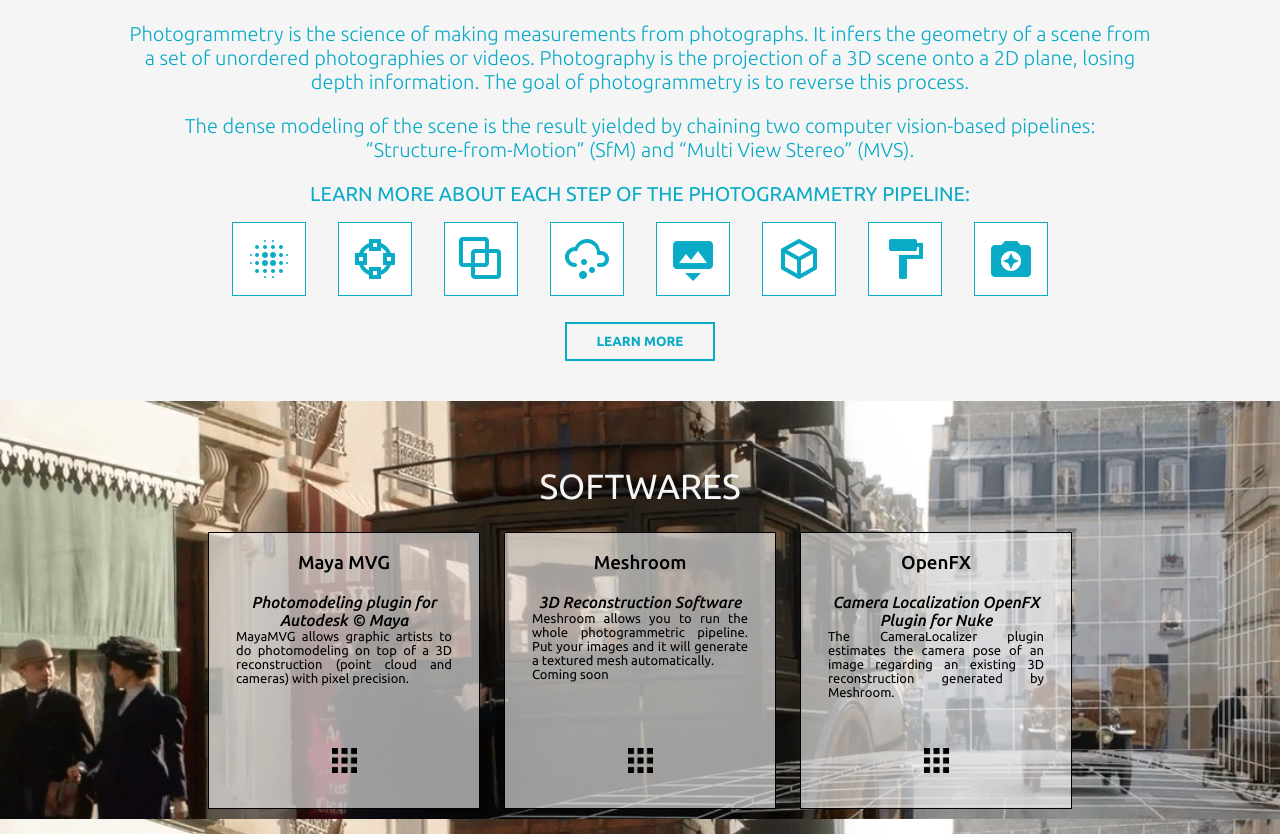
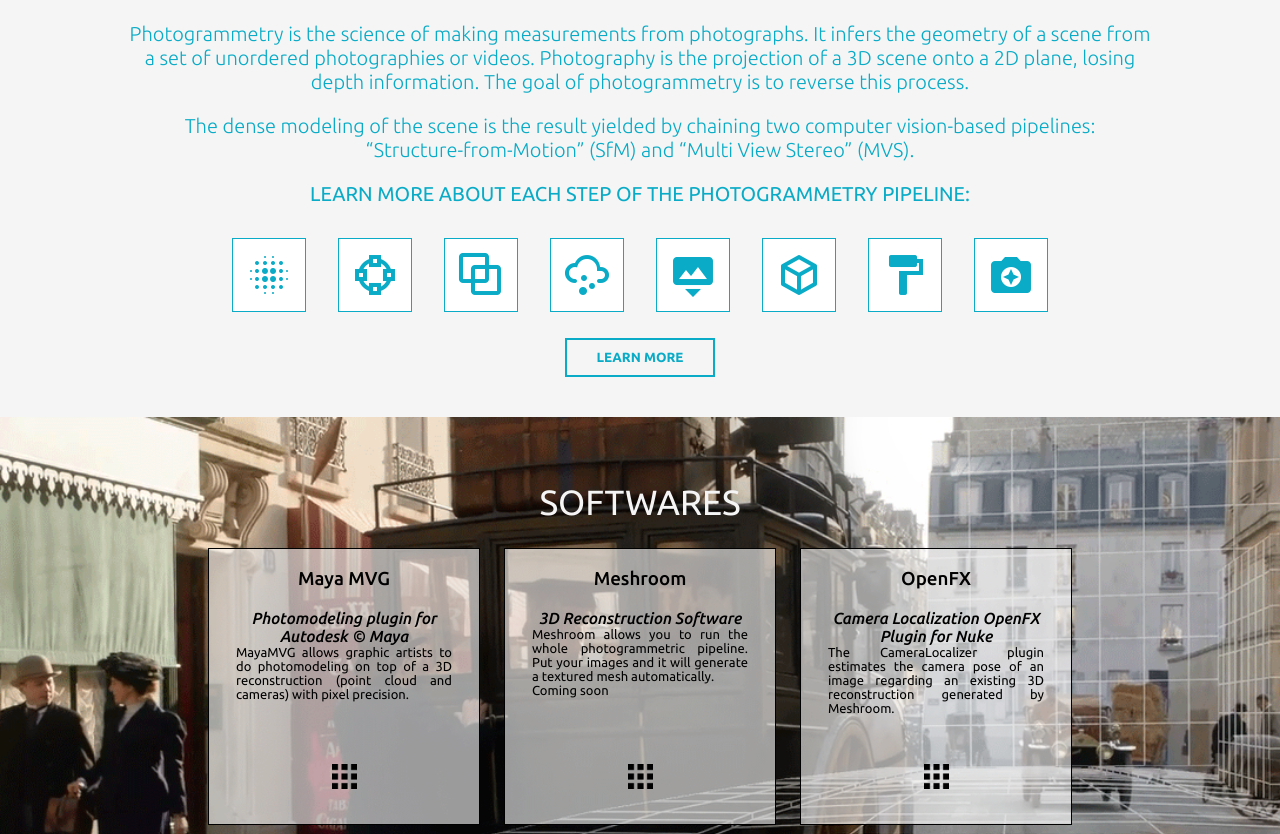
Before and after one commit to alicevision/alicevision.github.io, a PHP site: page / in a window 1280 px wide. Shown: the part 710-1544 px from the top of the page. Run offline with PHP 8.4, Linux system fonts and the light colour scheme; some libraries are stand-ins or nearby versions.

Commit message:
[photogrammetry] fix pipeline alignment

```diff
--- a/design/css/global.css
+++ b/design/css/global.css
@@ -137,7 +137,8 @@
   display: flex;
   align-items: center;
   justify-content: center;
-  margin: 1em 0;
+  padding: 1em 0;
+
 }
 #photogrammetryPipeline div{
   margin: 0 1em;
--- a/design/css/photogrammetry.css
+++ b/design/css/photogrammetry.css
@@ -15,7 +15,6 @@
   font-weight: normal;
   vertical-align: top;
   text-align: center;
-  padding-bottom: 35px;
   color: white;
   text-transform: uppercase;
   padding-top: 90px;
```
